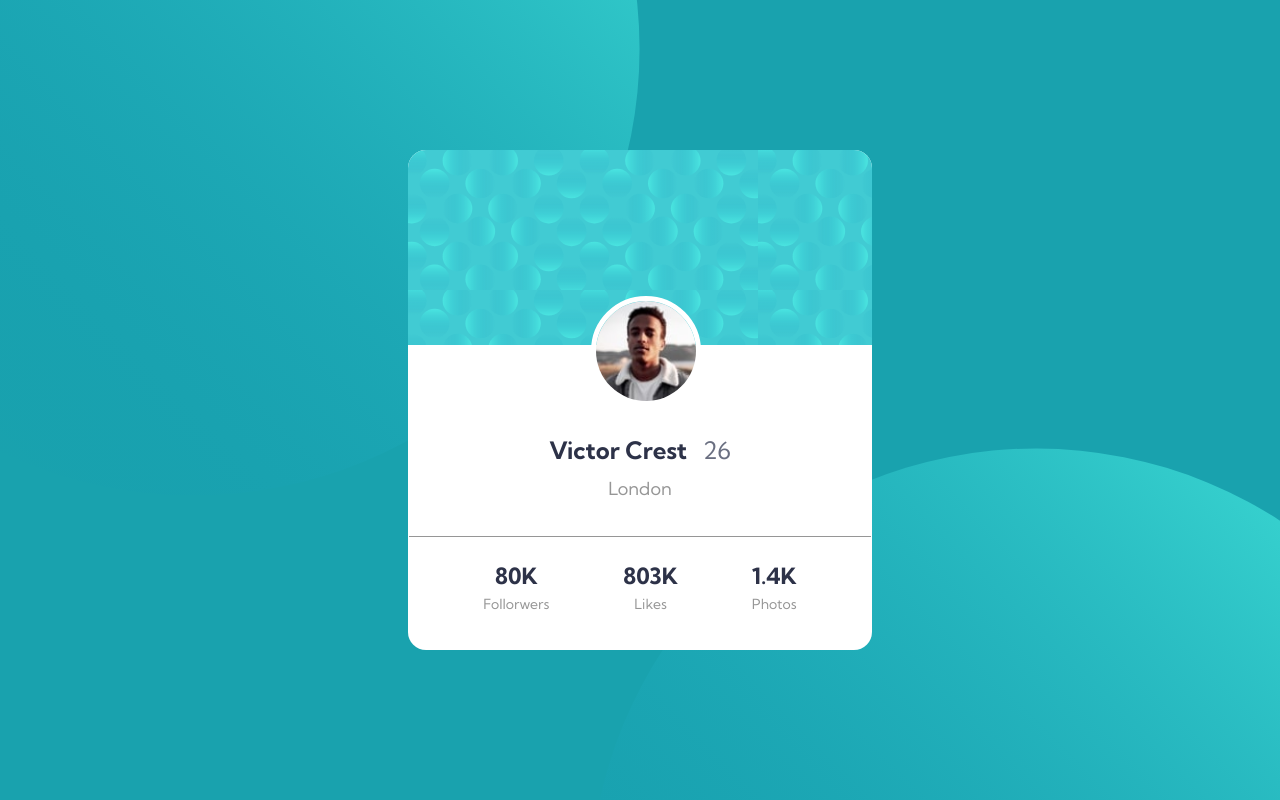
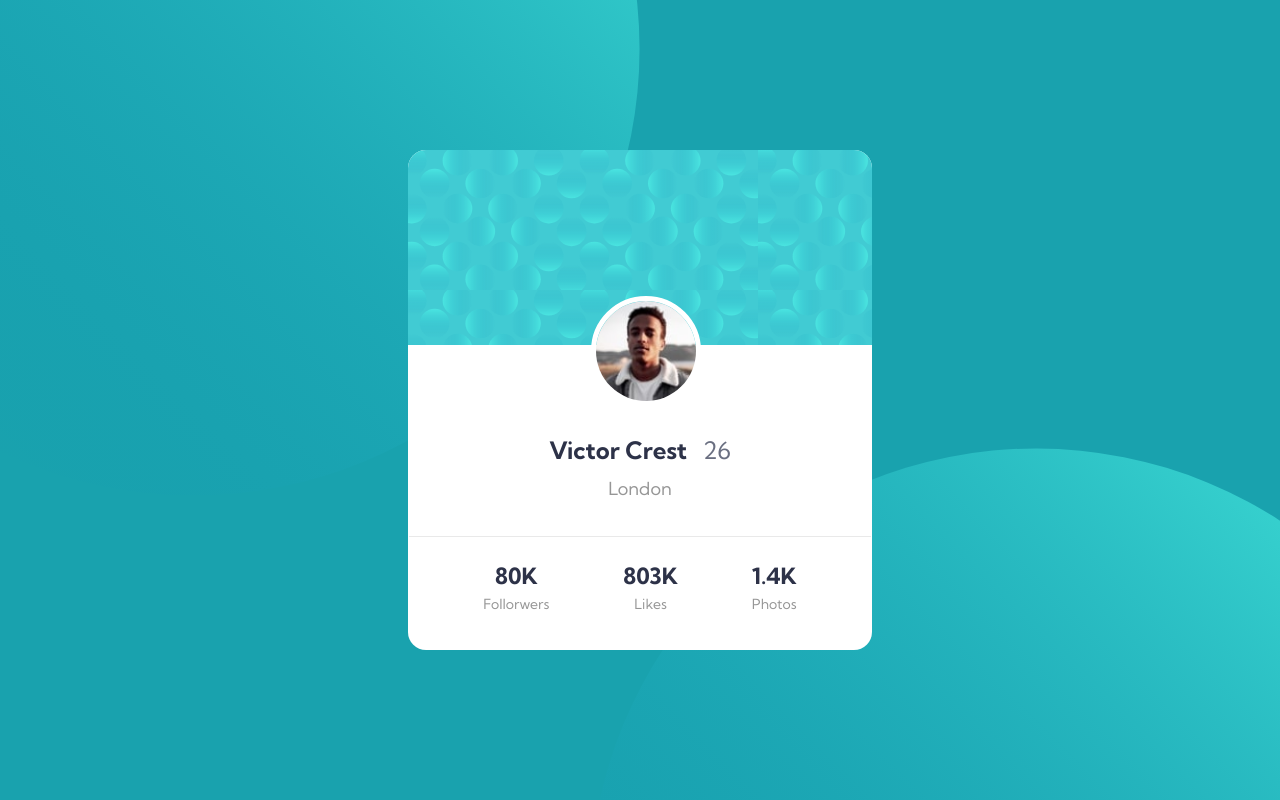
Before and after one commit to Rwin97/-100DaysOfProjects-frontend, a plain HTML site: page day_12/index.html in a window 1280 px wide. Drawn offline with Linux system fonts and the light colour scheme.

Commit message:
correccion dia 12

```diff
--- a/day_12/css/styles.css
+++ b/day_12/css/styles.css
@@ -124,7 +124,7 @@ body {
     flex-direction: row;
     justify-content: space-evenly;
     align-items: flex-end;
-    border-top: 1px solid var(--dark-gray);
+    border-top: 1px solid hsl(0deg 0% 91.49%);
     margin-top: 4%;
 }
 
```
